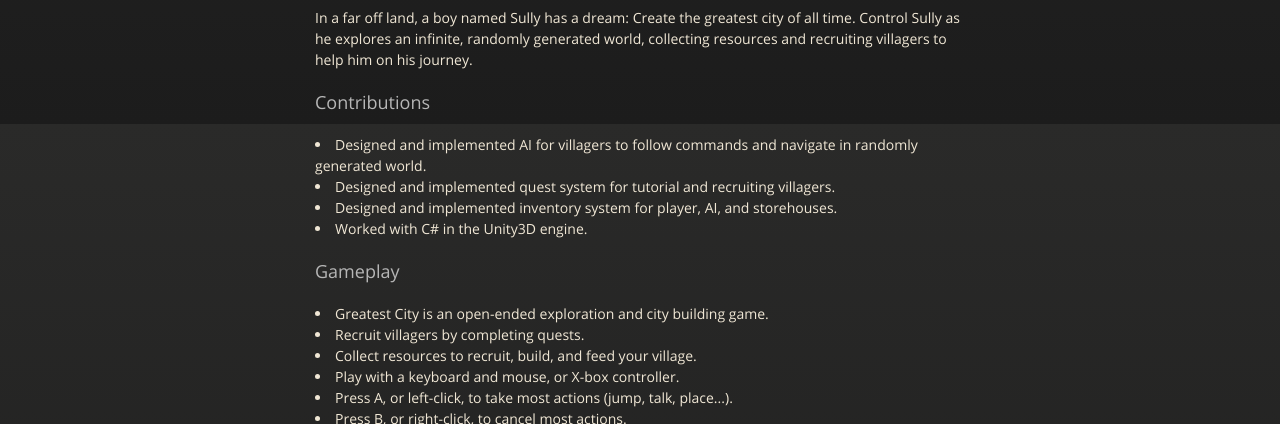
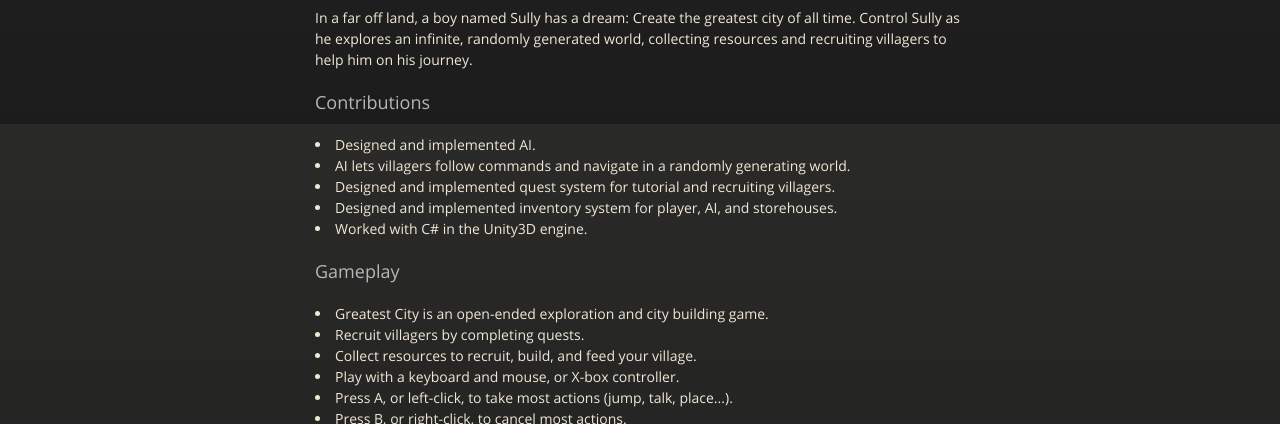
Before and after one commit to hitchc28/hitchc28.github.io, a plain HTML site: page greatestcity.html in a window 1280 px wide. Shown: the part 676-1100 px from the top of the page. Drawn offline with nearby package versions, Linux system fonts and the light colour scheme.

Commit message:
Update greatestcity.html

```diff
--- a/greatestcity.html
+++ b/greatestcity.html
@@ -85,7 +85,8 @@ showDivs(slideIndex);
 <h3>
 <a id="contributions" class="anchor" href="#authors-and-contributors" aria-hidden="true"><span aria-hidden="true" class="octicon octicon-link"></span></a>Contributions</h3>
 
-<p><li>Designed and implemented AI for villagers to follow commands and navigate in randomly generated world.
+<p><li>Designed and implemented AI.
+  <li>AI lets villagers follow commands and navigate in a randomly generating world.
         <li>Designed and implemented quest system for tutorial and recruiting villagers.
   <li>Designed and implemented inventory system for player, AI, and storehouses.
   <li>Worked with C# in the Unity3D engine.
```
